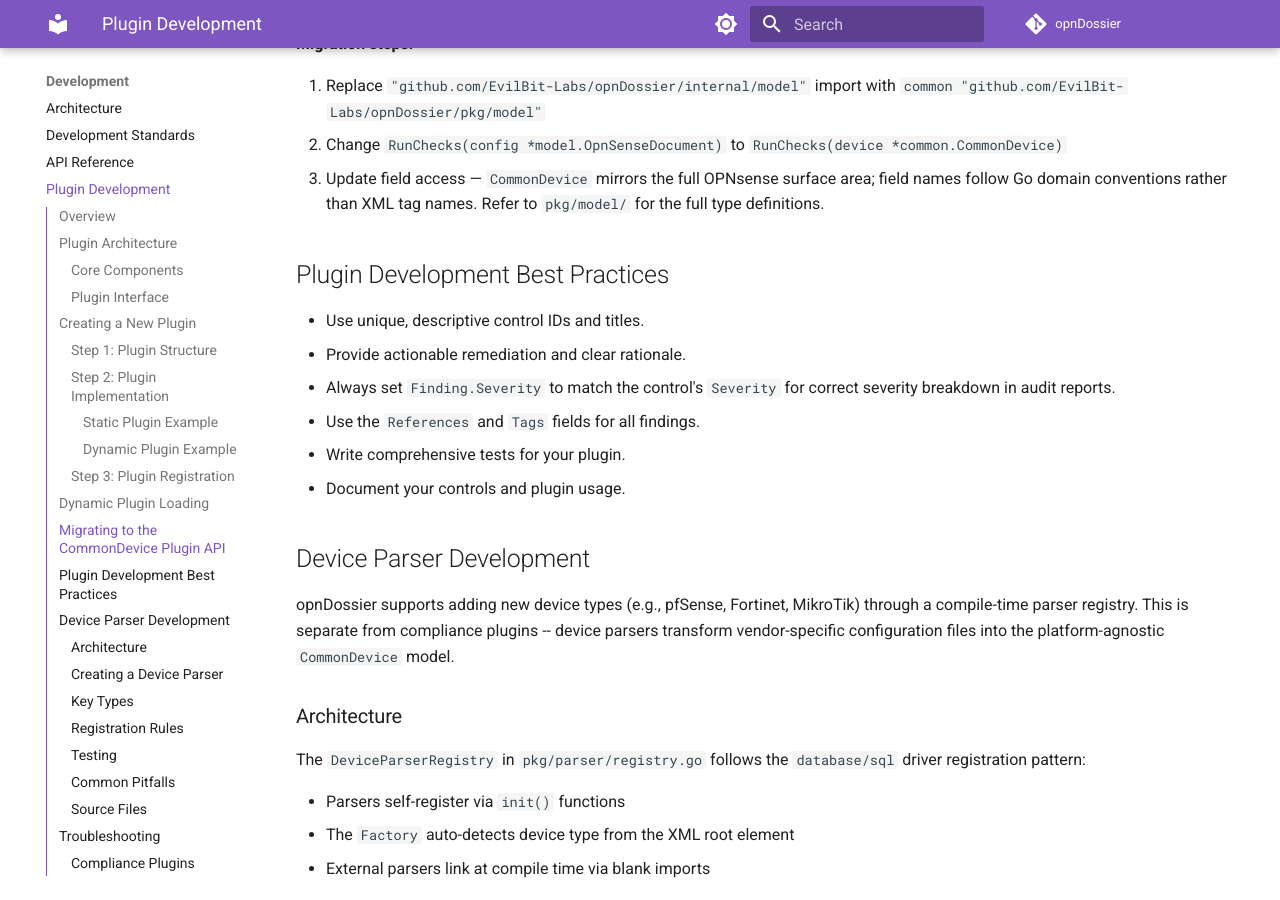
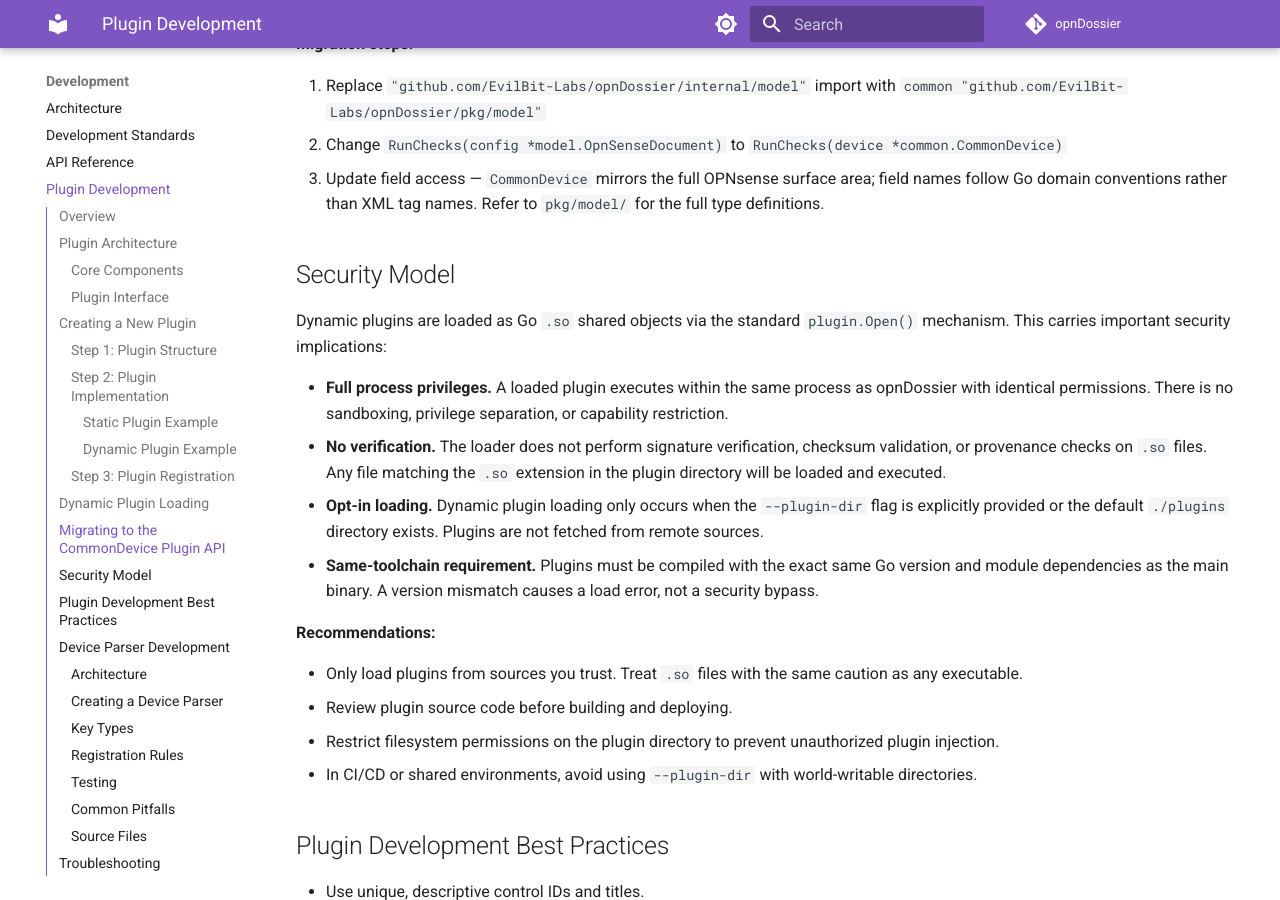
Before and after one commit to EvilBit-Labs/opnDossier, an MkDocs documentation site: the page built from docs/development/plugin-development.md, in a window 1280 px wide and 900 px high, scrolled down 4210 px. Built offline with MkDocs 1.6.1 and Material for MkDocs 9.7.7, drawn with Linux system fonts in a browser that asks for light colours; comment, search, counter and statistics services are not loaded; the version menu is left out.

Commit message:
fix: plugin trust docs, authserver subtests, running path perf, action docs
Batch 7 of tech debt cleanup:

- Document plugin loading trust model in plugin-development.md and
  GOTCHAS.md §2.5 — no verification on .so loading (#088)
- Add t.Run() subtests to TestRedact_AuthServerConfig for per-case
  isolation (#060)
- Replace strings.Join with running currentPath in sanitizer for
  reduced allocations on hot path (#078)
- Fix action.yml/README docs: add pfSense mentions, list all formats
  and subcommands, clarify @main vs @v1, document args whitespace
  splitting (#093)

Signed-off-by: UncleSp1d3r <unclesp1d3r@evilbitlabs.io>

```diff
--- a/action.yml
+++ b/action.yml
@@ -1,6 +1,6 @@
 ---
 name: "opnDossier"
-description: "Audit and document OPNsense configurations in your GitHub Actions workflow"
+description: "Audit and document OPNsense and pfSense configurations in your GitHub Actions workflow"
 
 # See: https://docs.github.com/en/actions/reference/workflows-and-actions/metadata-syntax
 branding:
@@ -13,7 +13,7 @@ inputs:
     required: false
     default: "audit"
   config-file:
-    description: "Path to the OPNsense config.xml file (relative to workspace root)"
+    description: "Path to the OPNsense or pfSense config.xml file (relative to workspace root)"
     required: true
   format:
     description: "Output format for convert/audit: markdown | json | yaml | text | html"
@@ -24,7 +24,7 @@ inputs:
     required: false
     default: ""
   args:
-    description: "Any additional arguments to pass verbatim to opnDossier"
+    description: "Additional arguments to pass to opnDossier (split on whitespace; quoted strings with spaces are not preserved)"
     required: false
     default: ""
   version:
--- a/docs/development/plugin-development.md
+++ b/docs/development/plugin-development.md
@@ -192,6 +192,22 @@ go build -buildmode=plugin -o myplugin.so main.go
 2. Change `RunChecks(config *model.OpnSenseDocument)` to `RunChecks(device *common.CommonDevice)`
 3. Update field access — `CommonDevice` mirrors the full OPNsense surface area; field names follow Go domain conventions rather than XML tag names. Refer to `pkg/model/` for the full type definitions.
 
+## Security Model
+
+Dynamic plugins are loaded as Go `.so` shared objects via the standard `plugin.Open()` mechanism. This carries important security implications:
+
+- **Full process privileges.** A loaded plugin executes within the same process as opnDossier with identical permissions. There is no sandboxing, privilege separation, or capability restriction.
+- **No verification.** The loader does not perform signature verification, checksum validation, or provenance checks on `.so` files. Any file matching the `.so` extension in the plugin directory will be loaded and executed.
+- **Opt-in loading.** Dynamic plugin loading only occurs when the `--plugin-dir` flag is explicitly provided or the default `./plugins` directory exists. Plugins are not fetched from remote sources.
+- **Same-toolchain requirement.** Plugins must be compiled with the exact same Go version and module dependencies as the main binary. A version mismatch causes a load error, not a security bypass.
+
+**Recommendations:**
+
+- Only load plugins from sources you trust. Treat `.so` files with the same caution as any executable.
+- Review plugin source code before building and deploying.
+- Restrict filesystem permissions on the plugin directory to prevent unauthorized plugin injection.
+- In CI/CD or shared environments, avoid using `--plugin-dir` with world-writable directories.
+
 ## Plugin Development Best Practices
 
 - Use unique, descriptive control IDs and titles.
```
Also changed, not shown: GOTCHAS.md (+8 -0 lines), README.md (+17 -16 lines), 3 other files.
